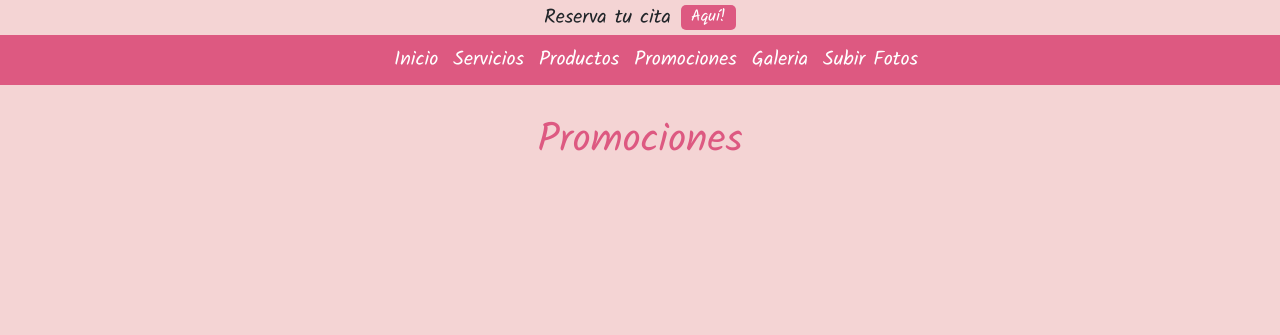
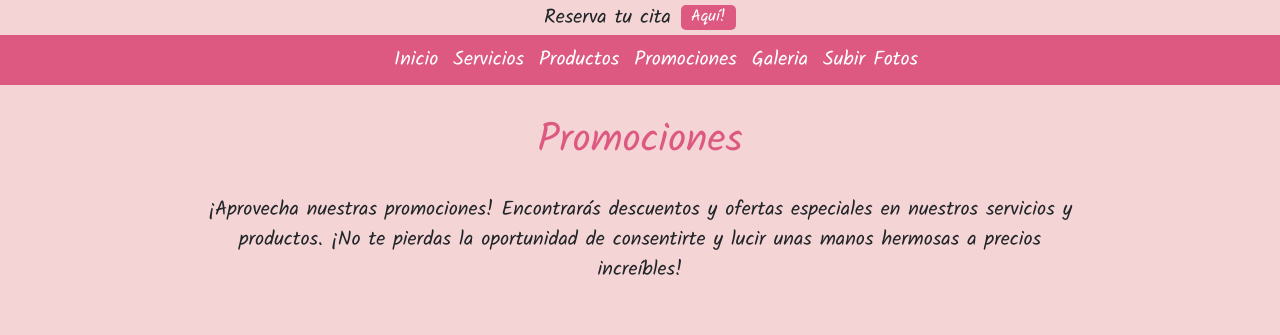
Before and after one commit to RobledoJohn/JessNails, a Vue app: page /promociones in a window 1280 px wide. Shown: the top 335 px of the page. Built offline with nearby package versions, Linux system fonts and the light colour scheme.

Commit message:
agregando descripcion a vista promociones

```diff
--- a/src/views/PromosView.vue
+++ b/src/views/PromosView.vue
@@ -2,10 +2,24 @@
 </script>
 
 <template>
-  <div>
+  <div class="container">
     <p class="tittle">Promociones</p>
+    <p class="home-txt">¡Aprovecha nuestras promociones! Encontrarás descuentos y ofertas especiales en nuestros servicios y productos. ¡No te pierdas la oportunidad de consentirte y lucir unas manos hermosas a precios increíbles!</p>
   </div>
 </template>
 
 <style scope>
+
+    .container {
+      display: flex;
+      flex-direction: column;
+      align-items: center;
+      justify-content: center;
+    }
+    .home-txt{
+      font-size: 20px;
+      text-align: center;
+      margin: 0 10px;
+      width: 80%;
+    }
 </style>
```
